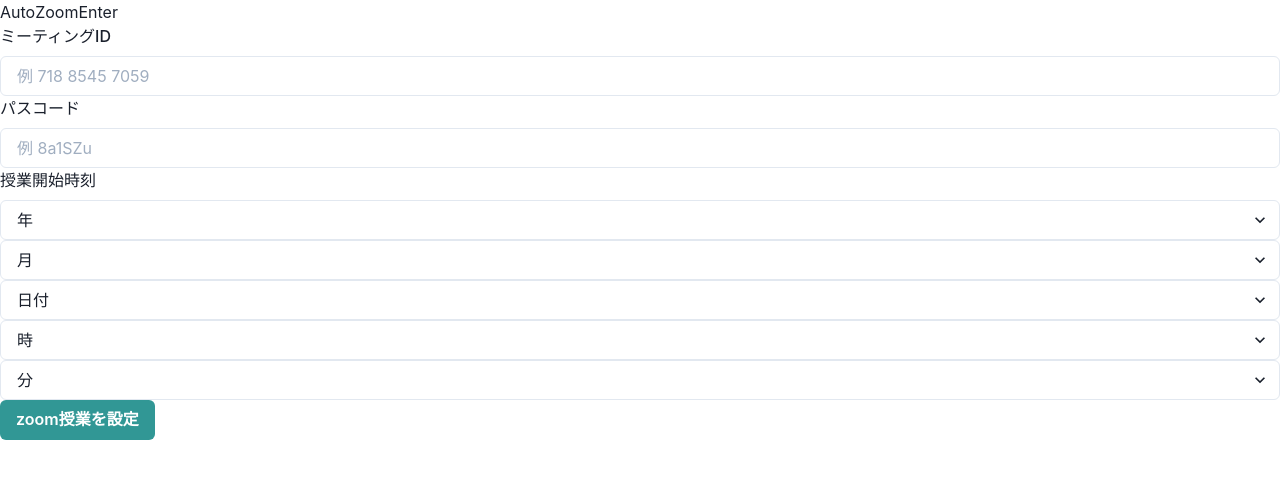
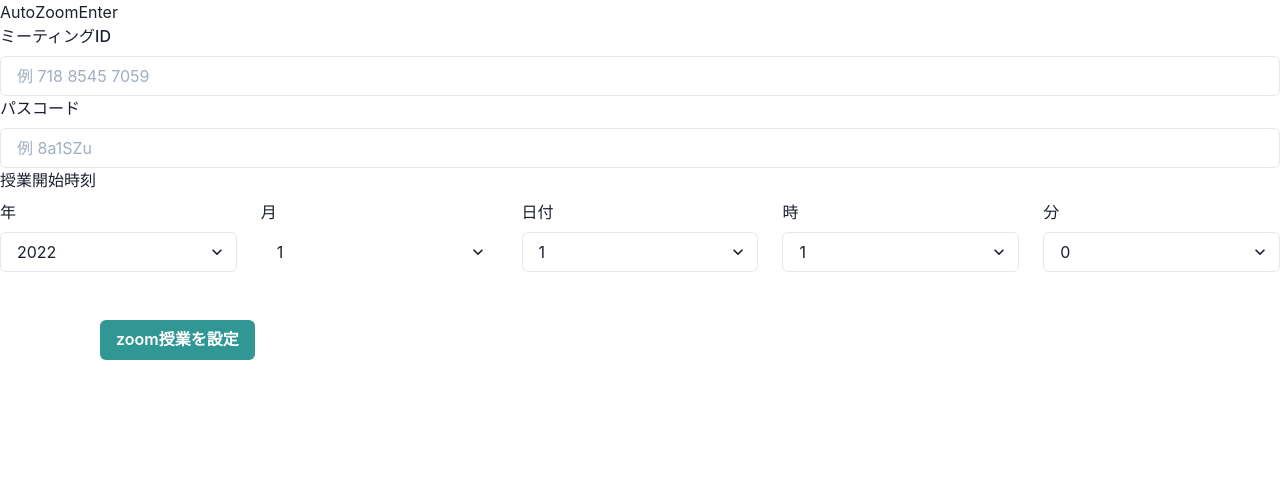
Before and after one commit to joel2145/official-search, a React (Create React App) app: page / in a window 1280 px wide. Shown: the top 478 px of the page. Built offline with nearby package versions, Linux system fonts and the light colour scheme.

Commit message:
useStateでidなどを保持

```diff
--- a/src/components/Form.js
+++ b/src/components/Form.js
@@ -5,41 +5,68 @@
   // FormErrorMessage,
   Input,
   Button,
-  Select
+  Select,
+  Grid, GridItem
 } from '@chakra-ui/react'
 
 export const Form = () => {
   const [meetingID, setMeetingID] = useState('')
+  const [passcode, setPasscode] = useState('')
 
   const meetingIDChange = (e) => {
     setMeetingID(() => e.target.value)
   }
+  const passcodeChange = (e) => {
+    setPasscode(() => e.target.value)
+  }
 
 
   return (
+    <>
       <FormControl>
+
         <FormLabel htmlFor=''>ミーティングID</FormLabel>
         <Input id='zoomID' type='number' placeholder='例 718 8545 7059' size='md' value={meetingID} onChange={meetingIDChange} />
+
         <FormLabel htmlFor=''>パスコード</FormLabel>
-      <Input id='passcode' type='text' placeholder='例 8a1SZu' size='md' />
+        <Input id='passcode' type='text' placeholder='例 8a1SZu' size='md' value={passcode} onChange={passcodeChange} />
+
         <FormLabel htmlFor=''>授業開始時刻</FormLabel>
-      <Select placeholder='年'>
+        <Grid templateColumns='repeat(5, 1fr)' gap={6}>
+          <GridItem w='100%' h='10' bg='' >
+            <FormLabel htmlFor=''>年</FormLabel>
+            <Select placeholder=''>
               <option value='option1'>2022</option>
               <option value='option2'>2023</option>
             </Select>
-      <Select placeholder='月'>
-        {[...Array(12)].map((_, i) => i + 1).map((value) => <option value='option1'>{value}</option>)}
+          </GridItem>
+          <GridItem w='100%' h='10' bg='' >
+            <FormLabel htmlFor=''>月</FormLabel>
+            <Select placeholder='' color="" border="black" >
+              {[...Array(12)].map((_, i) => i + 1).map((value) => <option value='option1' key={value}>{value}</option>)}
             </Select>
-      <Select placeholder='日付'>
-        {[...Array(31)].map((_, i) => i + 1).map((value) => <option value='option1'>{value}</option>)}
+          </GridItem>
+          <GridItem w='100%' h='10' bg='' >
+            <FormLabel htmlFor=''>日付</FormLabel>
+            <Select placeholder=''>
+              {[...Array(31)].map((_, i) => i + 1).map((value) => <option value='option1' key={value}>{value}</option>)}
             </Select>
-      <Select placeholder='時'>
-        {[...Array(24)].map((_, i) => i + 1).map((value) => <option value='option1'>{value}</option>)}
+          </GridItem>
+          <GridItem w='100%' h='10' bg='' >
+            <FormLabel htmlFor=''>時</FormLabel>
+            <Select placeholder=''>
+              {[...Array(24)].map((_, i) => i + 1).map((value) => <option value='option1' key={value}>{value}</option>)}
             </Select>
-      <Select placeholder='分'>
-        {[...Array(60)].map((_, i) => i).map((value) => <option value='option1'>{value}</option>)}
+          </GridItem>
+          <GridItem w='100%' h='10' bg='' >
+            <FormLabel htmlFor=''>分</FormLabel>
+            <Select placeholder=''>
+              {[...Array(60)].map((_, i) => i).map((value) => <option value='option1' key={value}>{value}</option>)}
             </Select>
-      <Button onClick={() => alert("ボタンが押されました")} colorScheme='teal' size='md'>zoom授業を設定</Button>
+          </GridItem>
+        </Grid>
       </FormControl>
+      <Button onClick={() => alert("ボタンが押されました")} colorScheme='teal' size='md' marginTop="20" marginRight="100" marginLeft="100">zoom授業を設定</Button>
+    </>
   )
 }
```
Lines whose indentation alone changed are shown as unchanged.
